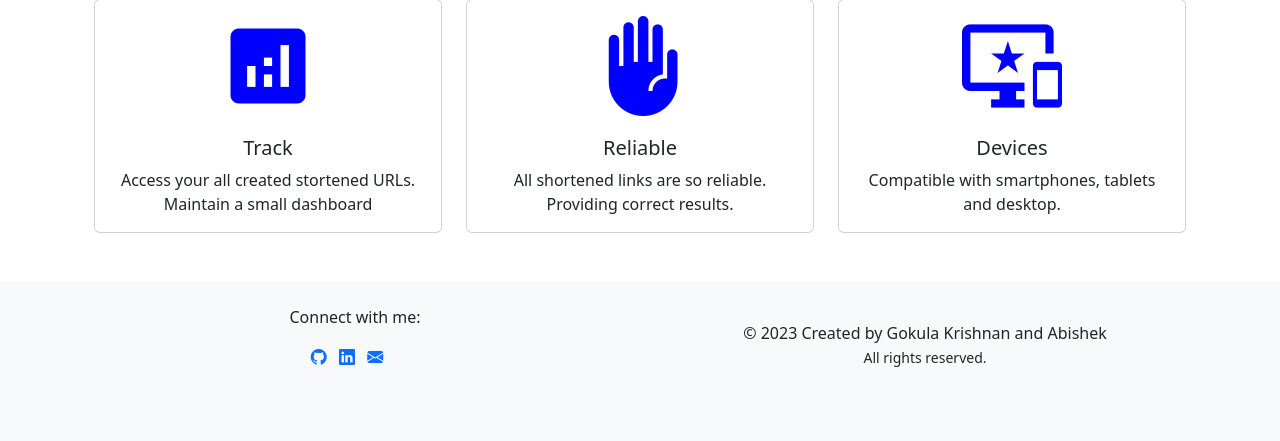
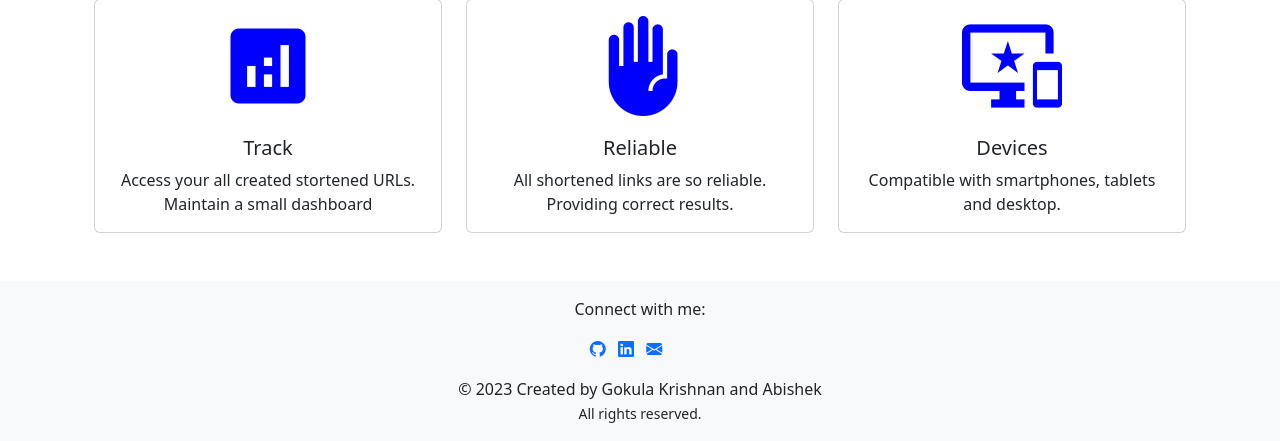
Before and after one commit to Techkrish1/ShortUrl, a Django app: page / in a window 1280 px wide. Shown: the part 881-1322 px from the top of the page. Before the commit the page ends 1248 px from the top, so only its background shows below. Run offline with Django 4.2, Linux system fonts and the light colour scheme; some libraries are stand-ins or nearby versions.

Commit message:
Updated and improved code quality

```diff
--- a/shorturl/urls.py
+++ b/shorturl/urls.py
@@ -7,7 +7,7 @@ urlpatterns = [
     path('login/',views.login,name='login'),
     path('saveuser/',views.saveuser,name='saveuser'),
     path('createurl/',views.createurl,name='createurl'),
-     path('myurl/<user_id>/',views.getMyUrls,name='myurls'),
+    path('myurl/<user_id>/',views.getMyUrls,name='myurls'),
     path('shortener', views.makeshorturl),
     path('created/<short>/',views.displayUrl,name='displayurl'),
     path("<str:shorturl>", views.redirecturl)
--- a/templates/base.html
+++ b/templates/base.html
@@ -14,6 +14,7 @@
         <link href="https://stackpath.bootstrapcdn.com/font-awesome/4.7.0/css/font-awesome.min.css" rel="stylesheet">
         <link href="https://cdn.jsdelivr.net/npm/bootstrap@5.3.3/dist/css/bootstrap.min.css" rel="stylesheet" integrity="sha384-QWTKZyjpPEjISv5WaRU9OFeRpok6YctnYmDr5pNlyT2bRjXh0JMhjY6hW+ALEwIH" crossorigin="anonymous">
     </head>
+
     <body>
 
 
@@ -135,33 +136,33 @@
 
     <!-- ----------------footer content------------ -->
 
-<footer class="footer bg-light text-dark py-4 mt-5">
-    <div class="container">
-        <div class="row text-center">
-            <div class="col-md-6 my-auto">
+    <footer class="footer bg-light text-dark py-3 mt-5">
+        <div class="container text-center">
+                <div class="row">
                     <p class="mb-3">Connect with me:</p>
+                </div>
+                <div class="row">
                     <ul class="list-inline">
                         <li class="list-inline-item">
-                        <a href="https://github.com/Techkrish1" target="_blank" rel="noopener noreferrer" class="footer-link">
+                            <a href="https://github.com/Techkrish1" target="_blank" rel="noopener noreferrer">
                                 <i class="bi bi-github"></i>
                             </a>
                         </li>
                         <li class="list-inline-item">
-                        <a href="https://www.linkedin.com/in/gokula-krishnan-venkatesan-93a3a8227" target="_blank" rel="noopener noreferrer" class="footer-link">
+                            <a href="https://www.linkedin.com/in/gokula-krishnan-venkatesan-93a3a8227" target="_blank" rel="noopener noreferrer">
                                 <i class="bi bi-linkedin"></i>
                             </a>
                         </li>
                         <li class="list-inline-item">
-                        <a href="mailto:krishgokul4002@gmail.com" class="footer-link">
+                            <a href="mailto:krishgokul4002@gmail.com">
                                 <i class="bi bi-envelope-fill"></i>
                             </a>
                         </li>
                     </ul>
                 </div>
-            <div class="col-md-6 my-auto">
+                <div class="row my-auto">
                     <p class="mb-0">© 2023 Created by Gokula Krishnan and Abishek</p>
                     <p class="mb-0"><small>All rights reserved.</small></p>
-            </div>
                 </div>
         </div>
     </footer>
--- a/templates/register.html
+++ b/templates/register.html
@@ -33,4 +33,4 @@
         </div>
     </div>
 </div>
-    {% endblock %}
+{% endblock %}
```
Also changed, not shown: shorturl/views.py (+5 -3 lines), static/css/style.css (+1 -7 lines). Lines whose indentation alone changed are shown as unchanged.
